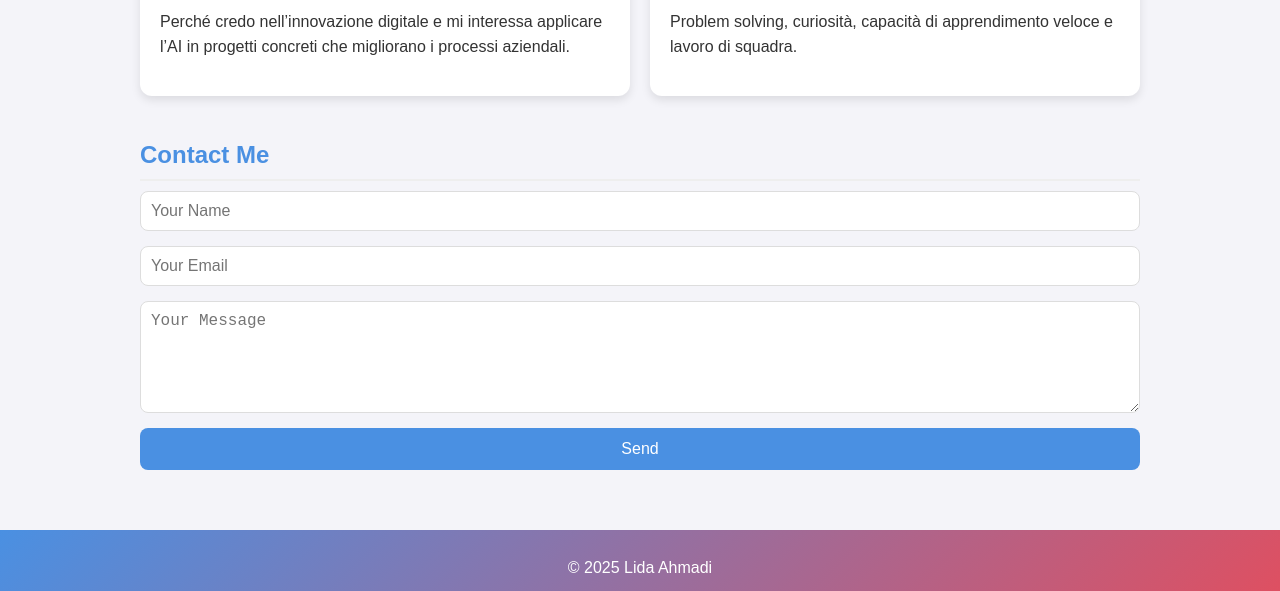
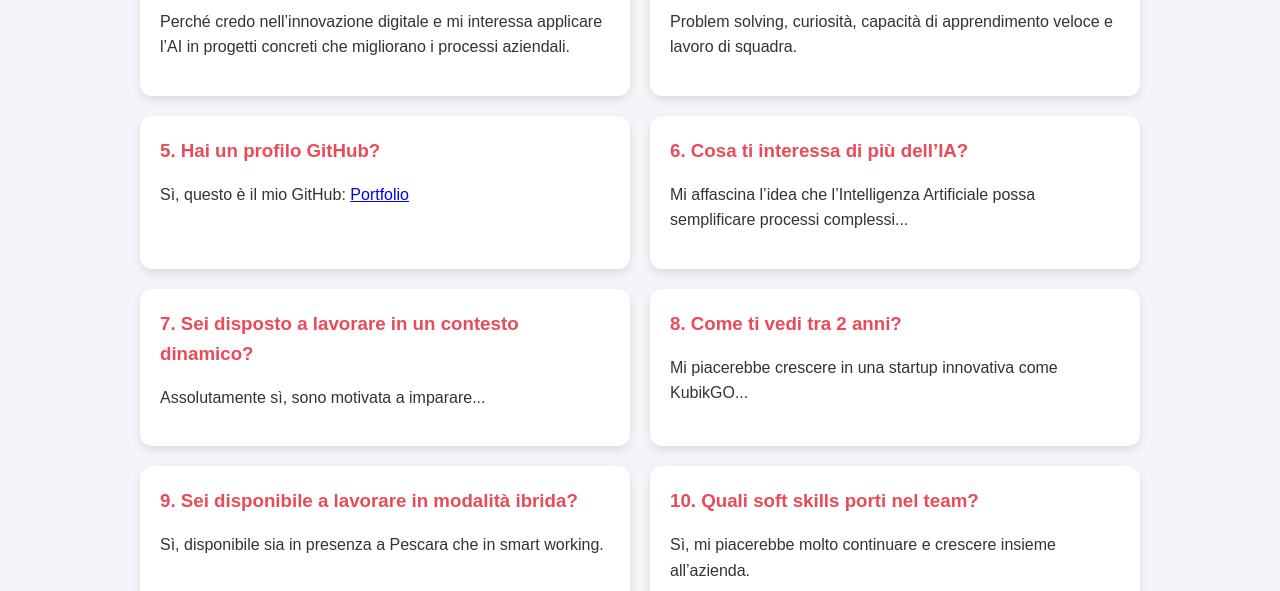
Before and after one commit to Lidalidio/portfolio, a plain HTML site: page index.html in a window 1280 px wide. Shown: the part 771-1362 px from the top of the page. Drawn offline with Linux system fonts and the light colour scheme.

Commit message:
Add files via upload

```diff
--- a/index.html
+++ b/index.html
@@ -165,7 +165,7 @@
 
 <section class="chi-sono">
   <h2>Chi Sono</h2>
-  <p>
+  <p padding: 20px;>
     Benvenuti nel mio portfolio. Ho una laurea in Computer Software Engineering conseguita nel mio Paese.
     In seguito mi sono trasferita in Italia, dove ho frequentato per due anni il corso magistrale in
     ICT and Internet Engineering presso l’Università di Tor Vergata.
@@ -192,6 +192,30 @@
           <h3>4. Quali soft skills porti nel team?</h3>
           <p>Problem solving, curiosità, capacità di apprendimento veloce e lavoro di squadra.</p>
         </div>
+        <div class="qa-item">
+          <h3>5. Hai un profilo GitHub?</h3>
+          <p>Sì, questo è il mio GitHub: <a href="https://lidalidio.github.io/portfolio/" target="_blank">Portfolio</a></p>
+        </div>
+        <div class="qa-item">
+          <h3>6. Cosa ti interessa di più dell’IA?</h3>
+          <p>Mi affascina l’idea che l’Intelligenza Artificiale possa semplificare processi complessi...</p>
+        </div>
+        <div class="qa-item">
+          <h3>7. Sei disposto a lavorare in un contesto dinamico?</h3>
+          <p>Assolutamente sì, sono motivata a imparare...</p>
+        </div>
+        <div class="qa-item">
+          <h3>8. Come ti vedi tra 2 anni?</h3>
+          <p>Mi piacerebbe crescere in una startup innovativa come KubikGO...</p>
+        </div>
+        <div class="qa-item">
+          <h3>9. Sei disponibile a lavorare in modalità ibrida?</h3>
+          <p>Sì, disponibile sia in presenza a Pescara che in smart working.</p>
+        </div>
+        <div class="qa-item">
+          <h3>10. Quali soft skills porti nel team?</h3>
+          <p>Sì, mi piacerebbe molto continuare e crescere insieme all’azienda.</p>
+        </div>
       </div>
     </section>
 
```
